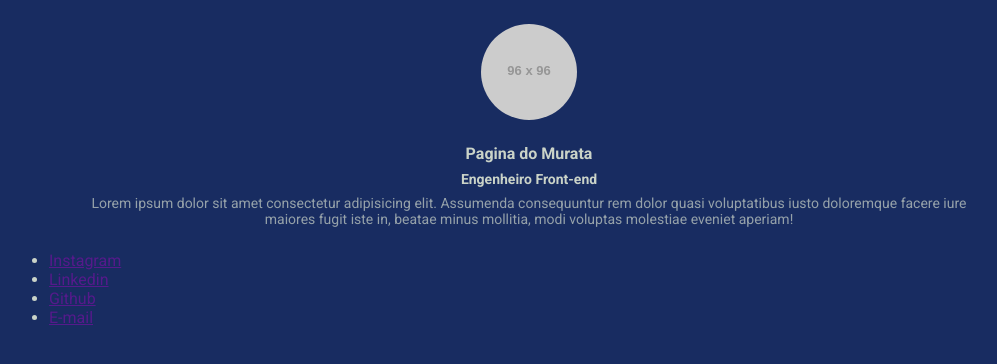
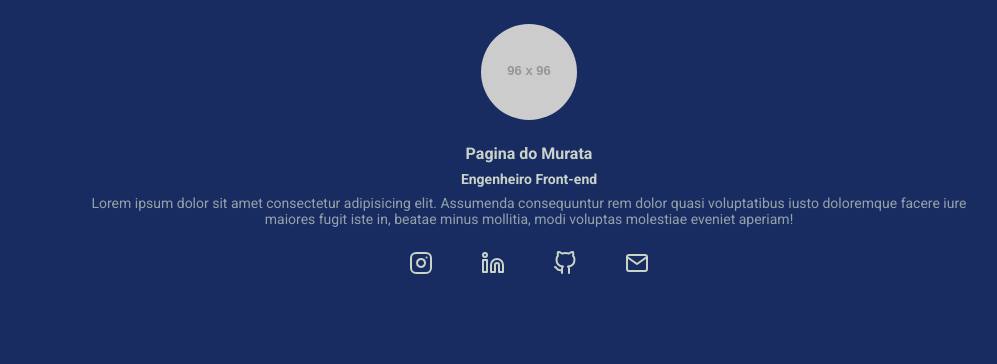
Before and after one commit to GuilhermeMurata/Less_Module, a website: page index.html in a window 1280 px wide. Shown: the whole page, without its empty margins (111-1108 px from the left). Drawn offline with Linux system fonts and the light colour scheme; placeholder pictures from the web are drawn by us.

Commit message:
Add: Mapeamento de cores

```diff
--- a/index.html
+++ b/index.html
@@ -23,11 +23,11 @@
             </div>
         </header>
         <nav>
-            <ul>
-                <li><a href="">Instagram</a></li>
-                <li><a href="">Linkedin</a></li>
-                <li><a href="">Github</a></li>
-                <li><a href="">E-mail</a></li>
+            <ul class="social-links">
+                <li><a href=""><img src="./src/images/instagram.svg" alt="logo do instagram"></a></li>
+                <li><a href=""><img src="./src/images/linkedin.svg" alt="logo do linkedin"></a></li>
+                <li><a href=""><img src="./src/images/github.svg" alt="logo do github"></a></li>
+                <li><a href=""><img src="./src/images/mail.svg" alt="logo do e-mail"></a></li>
             </ul>
         </nav>
     </div>
--- a/src/styles/main.less
+++ b/src/styles/main.less
@@ -1,4 +1,6 @@
-@import "variaveis.less";
+
+@import "mapas.less";
+
 @breakpointMobile: ~"(max-width: 767px)";
 @breakpointTablet: ~"(min-witdth: 768px) and (max-width: 1023px)";
 
@@ -14,8 +16,8 @@
 }
 
 body {
-    background-color: @corDeFundo;
-    color: @corTexto;
+    background-color: #colors[backgroundColor];
+    color: #colors[textColor];
 }
 
 .container {
@@ -52,7 +54,7 @@ header {
 
     &-subtitle {
         font-size: 14px;
-        margin-bottom: 8px;
+        .marginBottom8();
     }
 
     &-description {
@@ -60,3 +62,22 @@ header {
         opacity: .7;
     }
 }
+
+.social-links {
+    display: flex;
+    justify-content: space-between;
+    max-width: 240px;
+    width: 100%;
+    margin: 0 auto;
+
+    li {
+        list-style: none;
+
+        img {
+            transition: all ease .3s;
+            &:hover {
+                transform: scale(1.3);
+            }
+        }
+    }
+}
--- /dev/null
+++ b/src/styles/mapas.less
@@ -0,0 +1,5 @@
+#colors() {
+    backgroundColor: #182C61;
+    buttonColor: #3B3B98;
+    textColor: #CAD3C8;
+}
--- a/src/styles/variaveis.less
+++ /dev/null
@@ -1,3 +0,0 @@
-@corDeFundo: #182C61;
-@corBotao: #3B3B98;
-@corTexto: #CAD3C8;
```
Also changed, not shown: build/styles/main.css, src/images/github.svg (added), src/images/instagram.svg (added), src/images/linkedin.svg (added), src/images/mail.svg (added).
